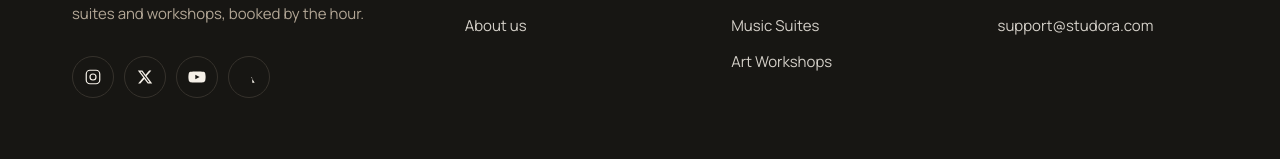
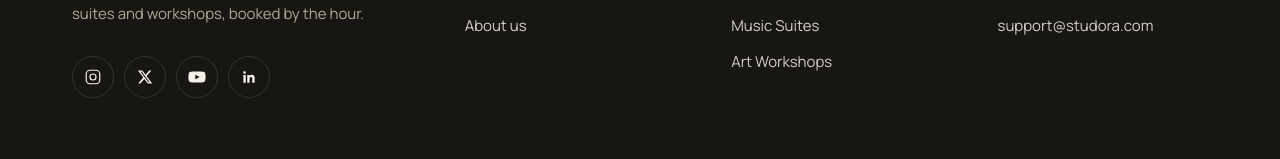
Before and after one commit to Sadekul21/studora, a Next.js app: page / in a window 1280 px wide. Shown: the part 775-934 px from the top of the page. Built offline with nearby package versions, Linux system fonts and the light colour scheme.

Commit message:
fix broken linkedin icon in footer

```diff
--- a/src/components/shared/Footer.tsx
+++ b/src/components/shared/Footer.tsx
@@ -58,7 +58,7 @@ const socials = [
     href: "https://linkedin.com",
     icon: (
       <svg viewBox="0 0 24 24" fill="currentColor" className="size-4">
-        <path d="M20.45 20.45h-3.56v-5.57c0-1.33-.02-3.04-1.85-3.04-1.850-2.14 1.45-2.14 2.94v5.67H9.35V9h3.41v1.56h.05c.48-.9 1.64-1.85 3.37-1.85 3.6 0 4.27 2.37 4.27 5.46v6.28zM5.34 7.43a2.06 2.06 0 1 1 0-4.13 2.06 2.06 0 0 1 0 4.13zM7.12 20.45H3.56V9h3.56v11.45z" />
+                <path d="M20.45 20.45h-3.56v-5.57c0-1.33-.02-3.04-1.85-3.04-1.85 0-2.14 1.45-2.14 2.94v5.67H9.35V9h3.41v1.56h.05c.48-.9 1.64-1.85 3.37-1.85 3.6 0 4.27 2.37 4.27 5.46v6.28zM5.34 7.43a2.06 2.06 0 1 1 0-4.13 2.06 2.06 0 0 1 0 4.13zM7.12 20.45H3.56V9h3.56v11.45z" />
       </svg>
     ),
   },
```
